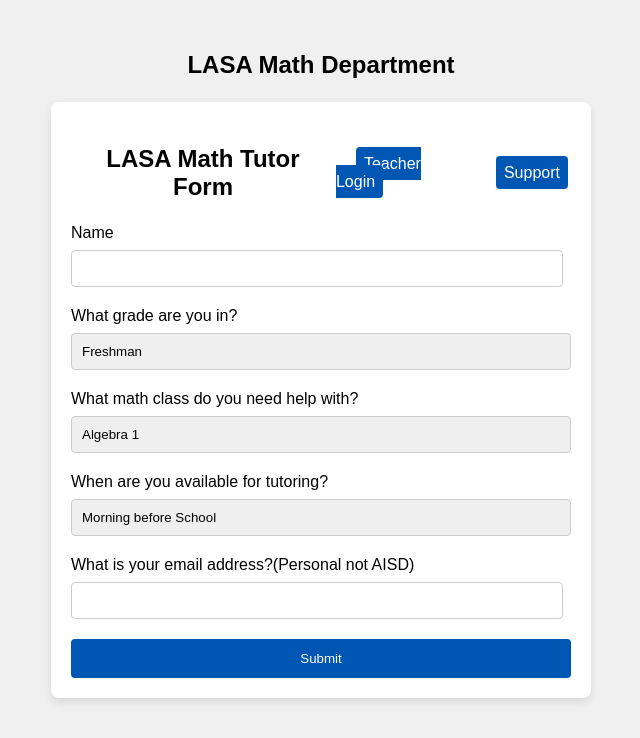
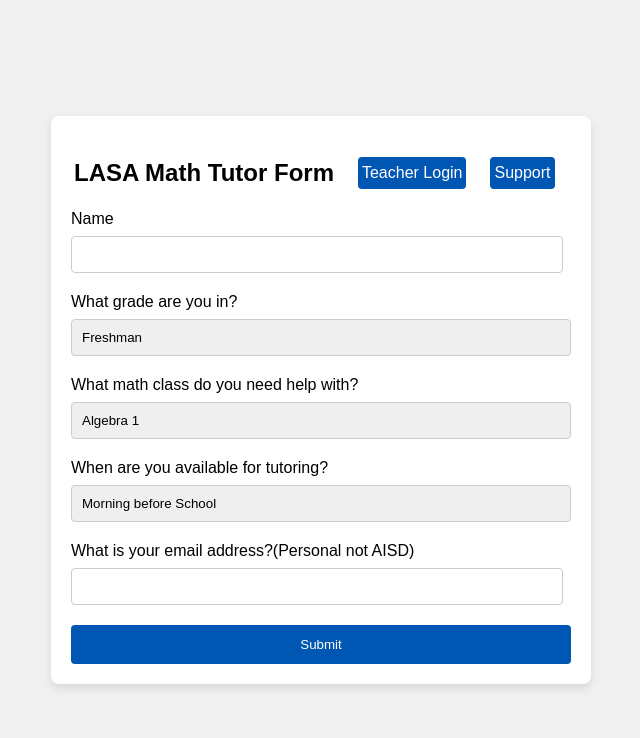
Before and after one commit to maxwoodruffvale/WebAppsFinal, a Flask app: page / in a window 1280 px wide. Shown: the top 738 px of the page, without its empty margins (319-959 px from the left). Run offline with Flask 3, Linux system fonts and the light colour scheme.

Commit message:
fixed css

```diff
--- a/templates/studentRequest.html
+++ b/templates/studentRequest.html
@@ -71,17 +71,16 @@
 
       .btn {
   text-decoration: none;
-        padding: 0.5rem;
-        border: none;
+  border: 4px solid #0056b3;
   background-color: #0056b3;
   color: #fff;
   border-radius: 4px;
   cursor: pointer;
   align-items: center;
   margin-left: 20px;
-        z-index:2;
+  display: inline-block;
+  line-height: 1.5;
 }
-
 
       #phone_number,
       #email {
@@ -104,7 +103,7 @@
   </head>
   <body>
 
-    <h2 id="ok"> LASA Math Department</h2>
+    <!-- <h2 id="ok"> LASA Math Department</h2> -->
     <form id="formo" method="post" action="/">
         <table>
           <tr>
```
Lines whose indentation alone changed are shown as unchanged.
